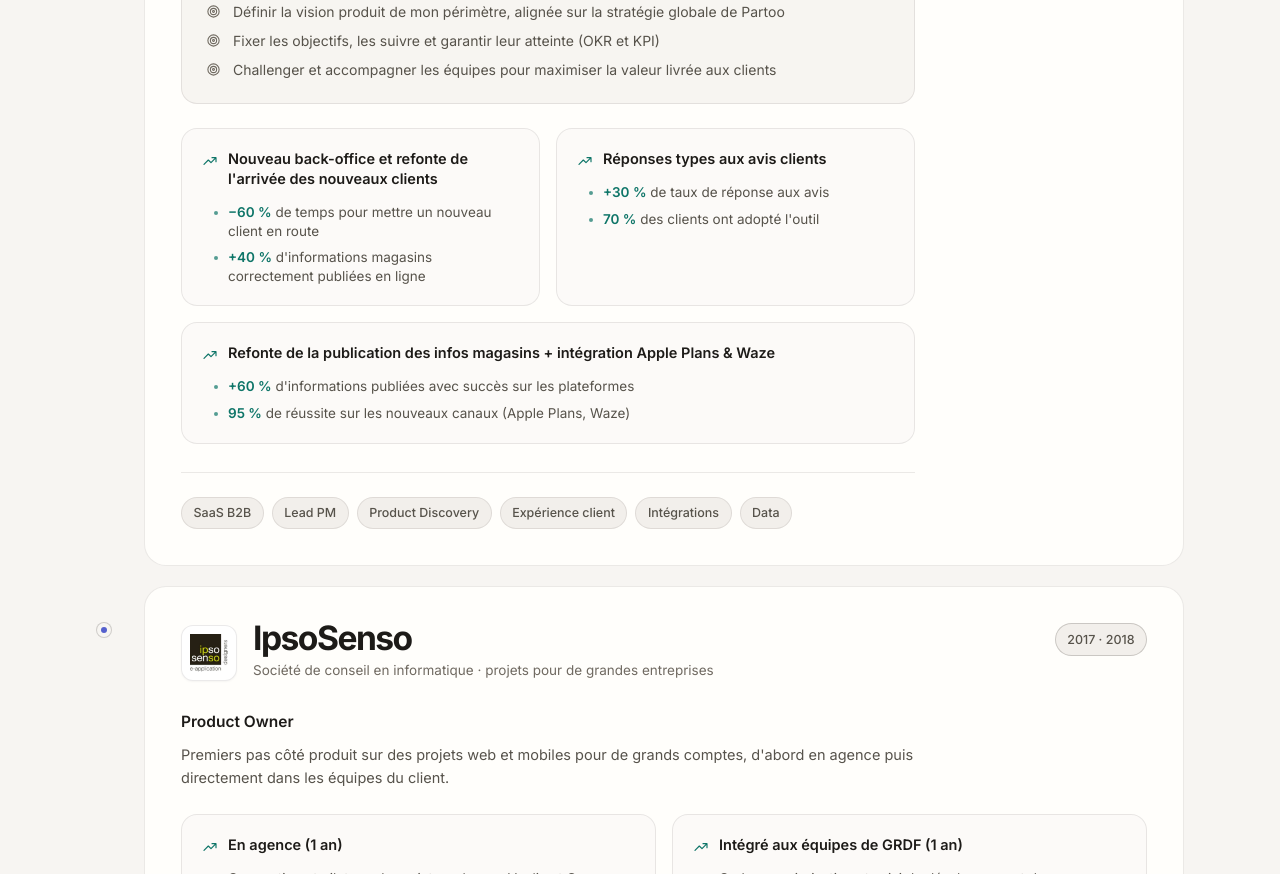
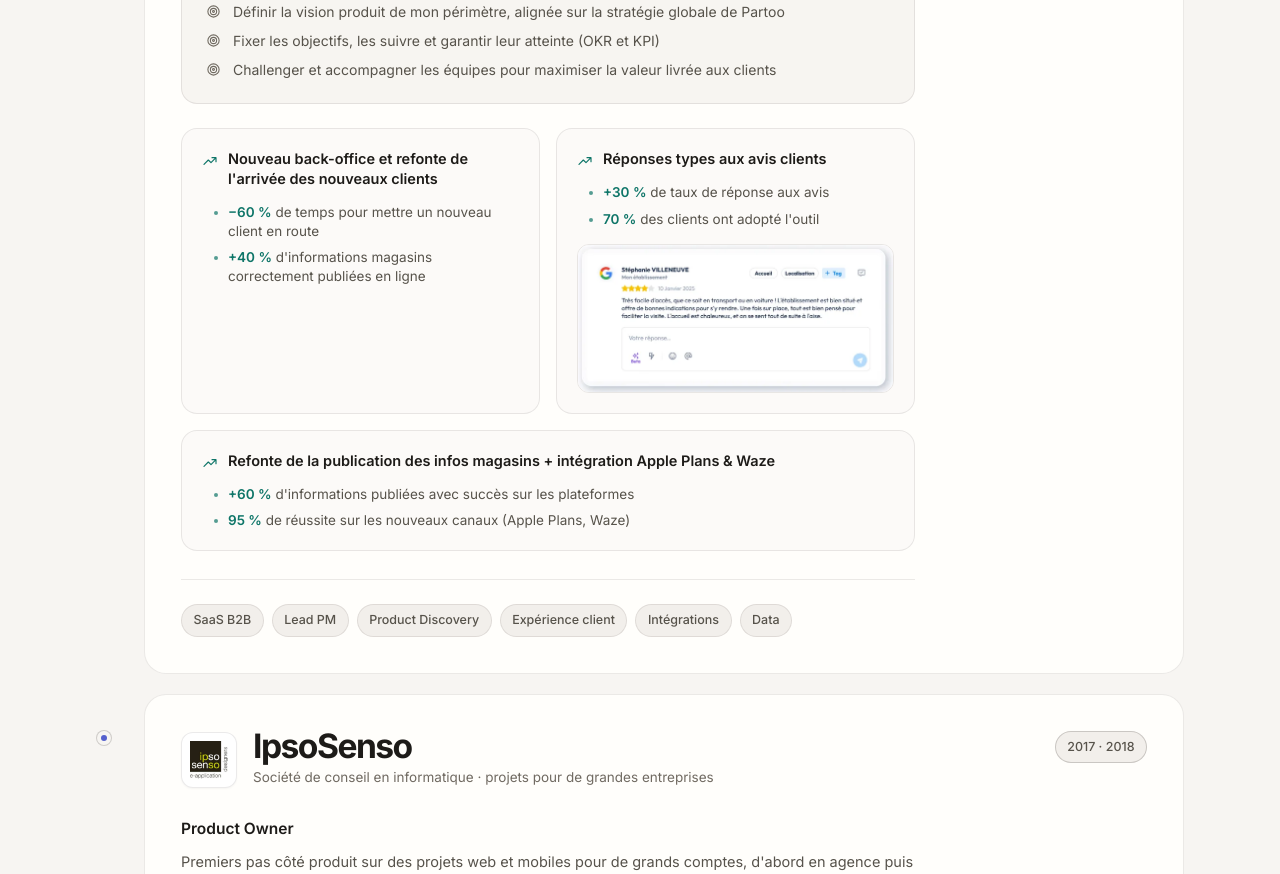
Before and after one commit to clement-toulouse/clement-toulouse.github.io, a React (Vite) app: page / in a window 1280 px wide. Shown: the part 4600-5474 px from the top of the page. Built offline with nearby package versions, Linux system fonts and the light colour scheme.

Commit message:
Ajoute une capture d'écran à la réalisation "Réponses types aux avis clients"
Miniature dans la carte de réalisation elle-même plutôt qu'au niveau de
l'expérience entière, pour illustrer précisément ce qui a été livré.

```diff
--- a/src/components/Experience.tsx
+++ b/src/components/Experience.tsx
@@ -144,6 +144,15 @@ export default function Experience() {
                               </li>
                             ))}
                           </ul>
+                          {win.screenshot && (
+                            <img
+                              src={win.screenshot.src}
+                              alt={win.screenshot.alt}
+                              loading="lazy"
+                              decoding="async"
+                              className="mt-4 w-full rounded-xl border border-line"
+                            />
+                          )}
                         </div>
                       ))}
                     </div>
--- a/src/data/content.en.ts
+++ b/src/data/content.en.ts
@@ -250,6 +250,10 @@ export const contentEn: SiteContent = {
           {
             headline: 'Template replies to customer reviews',
             metrics: ['+30% review response rate', '70% of customers adopted the tool'],
+            screenshot: {
+              src: '/experience/partoo-avis.webp',
+              alt: 'Screenshot of a reply to a Google review from the Partoo tool',
+            },
           },
           {
             headline: 'Revamped store-info publishing + Apple Maps & Waze integration',
--- a/src/data/content.fr.ts
+++ b/src/data/content.fr.ts
@@ -250,6 +250,10 @@ export const contentFr: SiteContent = {
           {
             headline: 'Réponses types aux avis clients',
             metrics: ['+30 % de taux de réponse aux avis', "70 % des clients ont adopté l'outil"],
+            screenshot: {
+              src: '/experience/partoo-avis.webp',
+              alt: "Capture d'écran d'une réponse à un avis Google depuis l'outil Partoo",
+            },
           },
           {
             headline: 'Refonte de la publication des infos magasins + intégration Apple Plans & Waze',
--- a/src/data/content.types.ts
+++ b/src/data/content.types.ts
@@ -19,7 +19,12 @@ export interface Experience {
   period: string
   roles: { title: string; duration?: string; summary: string }[]
   responsibilities?: string[]
-  wins: { headline: string; metrics: string[] }[]
+  wins: {
+    headline: string
+    metrics: string[]
+    /** Capture d'écran illustrant cette réalisation précise, affichée dans la carte. */
+    screenshot?: { src: string; alt: string }
+  }[]
   tags: string[]
   /** Capture d'écran réelle du produit, encadrée en mockup navigateur ou téléphone. */
   screenshot?: {
```
Also changed, not shown: public/experience/partoo-avis.webp (added).
